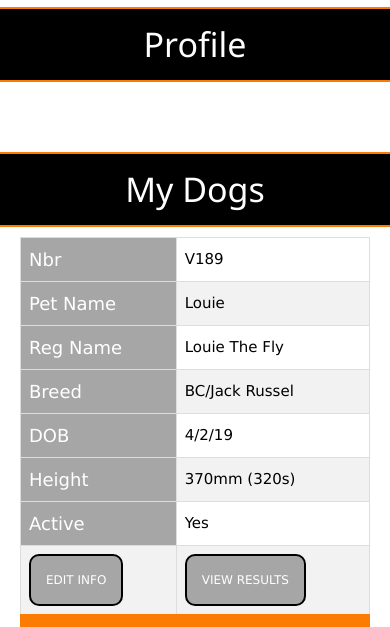
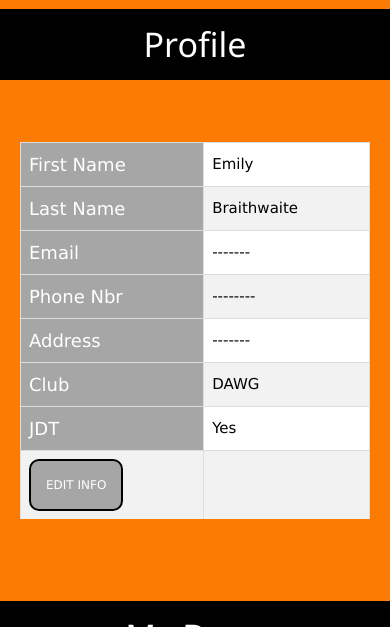
Before and after one commit to 17138eb/2.8-Web-Development-, a plain HTML site: page Website/profile.html in a window 390 px wide. Shown: the part 386-1013 px from the top of the page. Drawn offline with nearby package versions, Linux system fonts and the light colour scheme.

Commit message:
Add files via upload

```diff
--- a/Website/profile.html
+++ b/Website/profile.html
@@ -7,7 +7,7 @@
     <meta name="viewport" content="width=device-width, initial-scale=1">
 	<link rel="stylesheet" href="https://www.w3schools.com/w3css/4/w3.css">
     <link rel="stylesheet" href="style.css">
-	<body bgcolor="white">
+	<body bgcolor="#fc7b03">
 
   </head>
   <body>
@@ -128,6 +128,41 @@
 		<!--Close Nav-Bar-->
 
 		<h1 class = "title"> Profile </h1><!-- Title -->
+		<div class = "table">
+		<table class="profile-mobile events not-pc"><!--Murphy-->
+		<tr>
+			<td class = "heading">First Name</td>
+			<td>Emily</td>
+		</tr>
+		<tr>
+			<td class = "heading">Last Name</td>
+			<td>Braithwaite</td>
+		</tr>
+		<tr>
+			<td class = "heading">Email</td>
+			<td>-------</td>
+		</tr>
+		<tr>
+			<td class = "heading">Phone Nbr</td>
+			<td>--------</td>
+		</tr>
+		<tr>
+			<td class = "heading">Address</td>
+			<td>-------</td>
+		</tr>
+		<tr>
+			<td class = "heading">Club</td>
+			<td>DAWG</td>
+		</tr>
+		<tr>
+			<td class = "heading">JDT</td>
+			<td>Yes</td>
+		</tr>
+		<tr>
+			<td><button class = "w3-center button-small">EDIT INFO</button></td>
+			<td></td>
+		</tr>
+		</div>
 
 <div class = "table">
 	<table class="profile-table not-mobile">
--- a/Website/style.css
+++ b/Website/style.css
@@ -37,7 +37,6 @@ li a {
 	border-top: 0px;
 	}
 
-
 	select {
 	font-size: 15px;
 	}
@@ -63,7 +62,8 @@ li a {
 	  background-color: white;
 	  font-size: 20px;
 	  text-align: left;
-}
+	}
+
 	.index-paragraph {
 	  padding-bottom:0px;
 	}
@@ -218,8 +218,6 @@ h1{
 	background-color: white;
 }
 
-
-
 .news {
 	color: black;
 	padding-top:15px;
@@ -244,7 +242,6 @@ input {
 	border: 2px solid black;
 	border-radius: 5px;
 }
-
 
 button.edit_info{
 	background-color: #a6a6a6;
@@ -491,6 +488,7 @@ td.heading {
 table.profile-mobile{
 	border-bottom: 20px solid #fc7b03;
 }
+
 .card-mobile {
 	padding-left: 50px;
 	padding-right: 50px;
@@ -505,5 +503,19 @@ table.profile-mobile{
 
 }
 
+h1.contact {
+	text-align: left;
+	padding: 20px;
+	font-size: 24px;
+}
+
+.contact-box {
+	background-color: white;
+}
+
+.help-image {
+	padding: 100px;
+}
+
 #fc7b03 orange
 #a6a6a6 grey
```
Also changed, not shown: Website/NZDAC.html (+6 -3 lines), Website/help_contact.html (+10 -1 lines), Website/info.html (+1 -1 lines), Website/Images/Not used/jump.jpg (added), Website/Images/woof.jpg (added).
